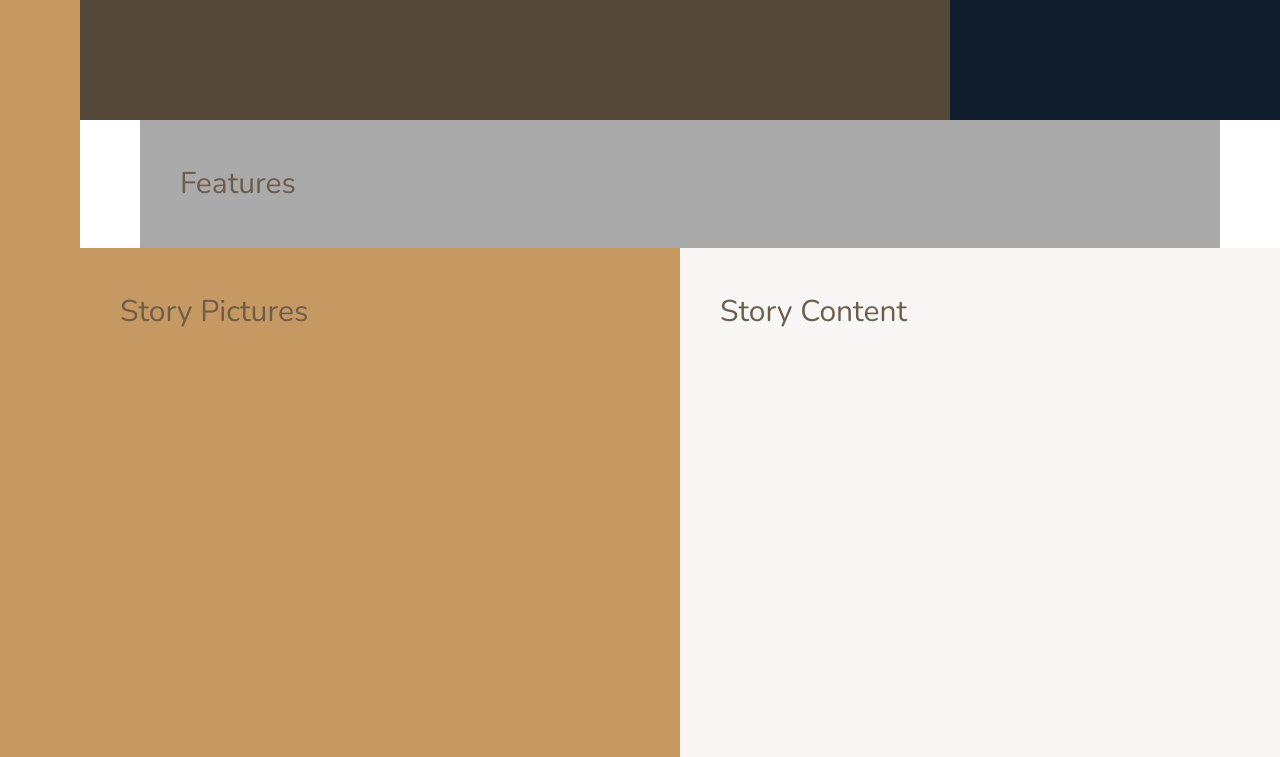
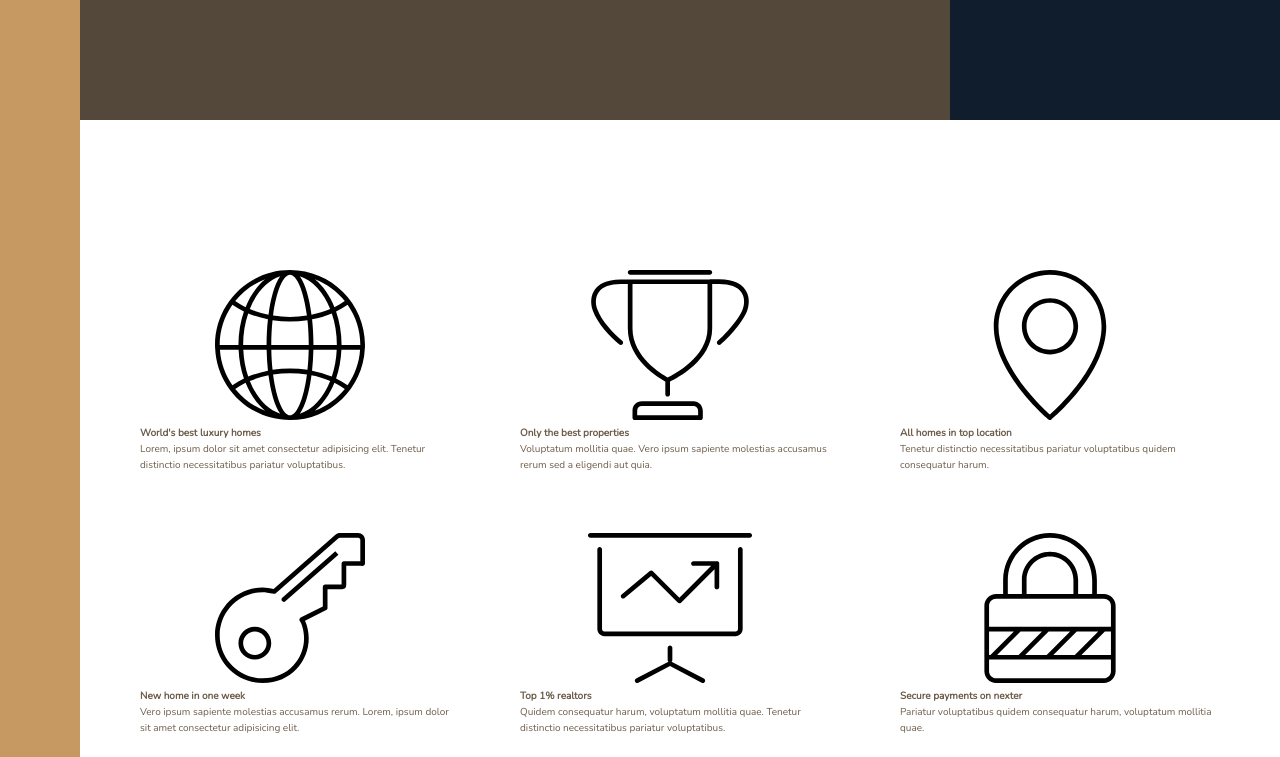
Before and after one commit to Erano01/Nexter, a website: page index.html in a window 1280 px wide. Shown: the part 520-1277 px from the top of the page. Drawn offline with nearby package versions, Linux system fonts and the light colour scheme.

Commit message:
Feat: Building the feature section, content & css layout.

```diff
--- a/index.html
+++ b/index.html
@@ -25,7 +25,72 @@
         </div>
 
         <section class="features">
-            Features
+            <div class="feature">
+                <svg class="feature__icon">
+                    <use xlink:href="img/sprite.svg#icon-global"></use>
+                </svg>
+                <h4 class="heading-4">
+                    World's best luxury homes
+                </h4>
+                <p class="feature__text">
+                    Lorem, ipsum dolor sit amet consectetur adipisicing elit. Tenetur distinctio necessitatibus pariatur voluptatibus.
+                </p>
+            </div>
+            <div class="feature">
+                <svg class="feature__icon">
+                    <use xlink:href="img/sprite.svg#icon-trophy"></use>
+                </svg>
+                <h4 class="heading-4">
+                    Only the best properties
+                </h4>
+                <p class="feature__text">
+                    Voluptatum mollitia quae. Vero ipsum sapiente molestias accusamus rerum sed a eligendi aut quia.
+                </p>
+            </div>
+            <div class="feature">
+                <svg class="feature__icon">
+                    <use xlink:href="img/sprite.svg#icon-map-pin"></use>
+                </svg>
+                <h4 class="heading-4">
+                    All homes in top location
+                </h4>
+                <p class="feature__text">
+                    Tenetur distinctio necessitatibus pariatur voluptatibus quidem consequatur harum.
+                </p>
+            </div>
+            <div class="feature">
+                <svg class="feature__icon">
+                    <use xlink:href="img/sprite.svg#icon-key"></use>
+                </svg>
+                <h4 class="heading-4">
+                    New home in one week
+                </h4>
+                <p class="feature__text">
+                    Vero ipsum sapiente molestias accusamus rerum. Lorem, ipsum dolor sit amet consectetur adipisicing elit.
+                </p>
+            </div>
+            <div class="feature">
+                <svg class="feature__icon">
+                    <use xlink:href="img/sprite.svg#icon-presentation"></use>
+                </svg>
+                <h4 class="heading-4">
+                    Top 1% realtors
+                </h4>
+                <p class="feature__text">
+                    Quidem consequatur harum, voluptatum mollitia quae. Tenetur distinctio necessitatibus pariatur voluptatibus.
+                </p>
+            </div>
+            <div class="feature">
+                <svg class="feature__icon">
+                    <use xlink:href="img/sprite.svg#icon-lock"></use>
+                </svg>
+                <h4 class="heading-4">
+                    Secure payments on nexter
+                </h4>
+                <p class="feature__text">
+                    Pariatur voluptatibus quidem consequatur harum, voluptatum mollitia quae.
+                </p>
+            </div>
         </section>
 
         <div class="story__pictures">
--- a/sass/_base.scss
+++ b/sass/_base.scss
@@ -36,9 +36,4 @@ body {
     1fr [center-start] repeat(8, [col-start] minmax(min-content, 14rem) [col-end])
     [center-end] minmax(6rem, 1fr) [full-end];
 
-    //test
-    & > * {
-        padding: 40px;
-        font-size: 3rem;
-    }
 }
--- a/sass/_features.scss
+++ b/sass/_features.scss
@@ -1,7 +1,14 @@
 @use "./variables" as *;
 
 .features {
-    background-color: $color-grey-light-2;
     grid-column: center-start / center-end;
 
+    margin: 15rem 0;
+
+    display: grid;
+    grid-template-columns: repeat(3, 1fr);
+    grid-template-rows: auto auto; // bunu yazmasanda implicit olarak böyle gerçekleşecek bu
+
+    grid-gap: 6rem;
+
 }
```
Also changed, not shown: css/style.css, 1 other file.
